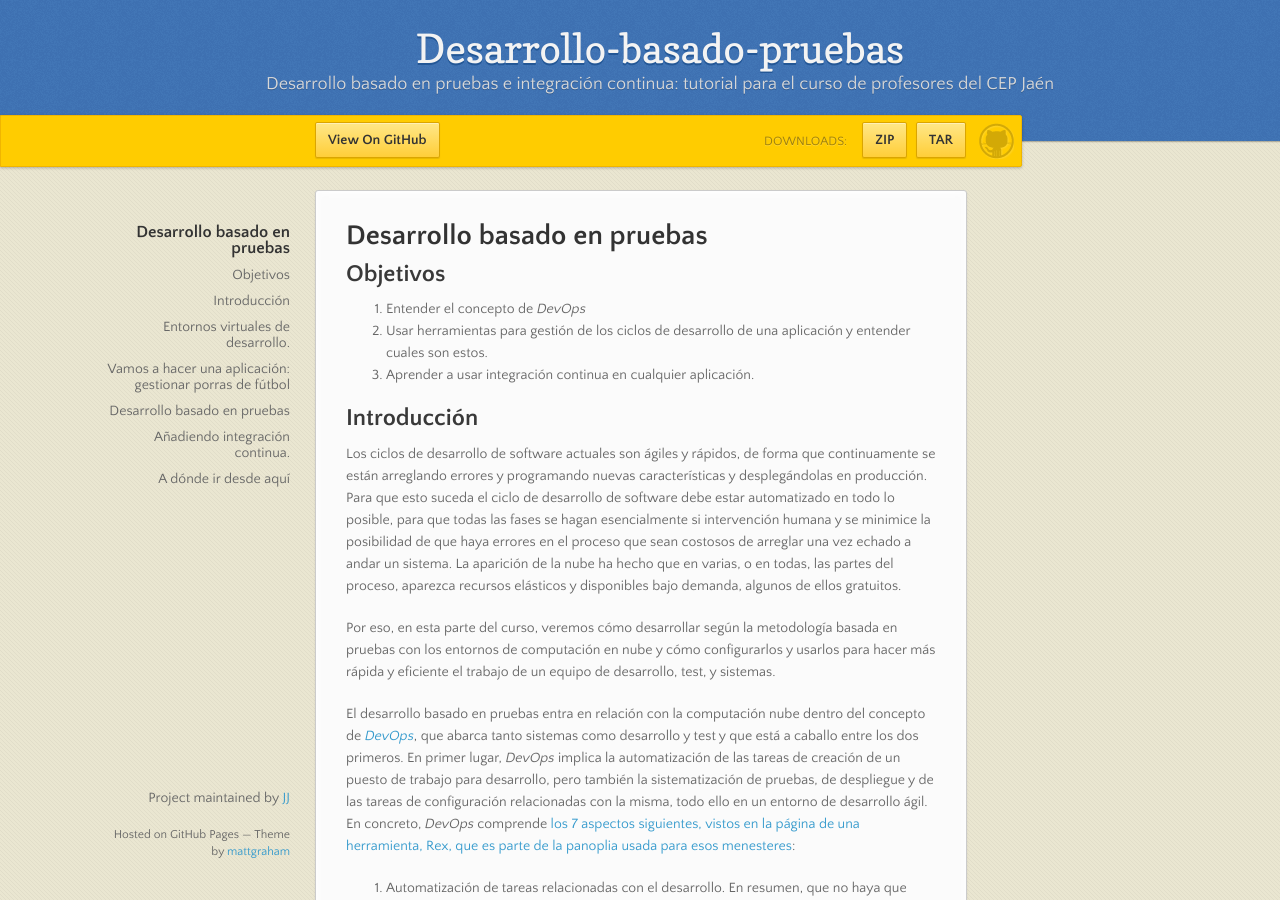
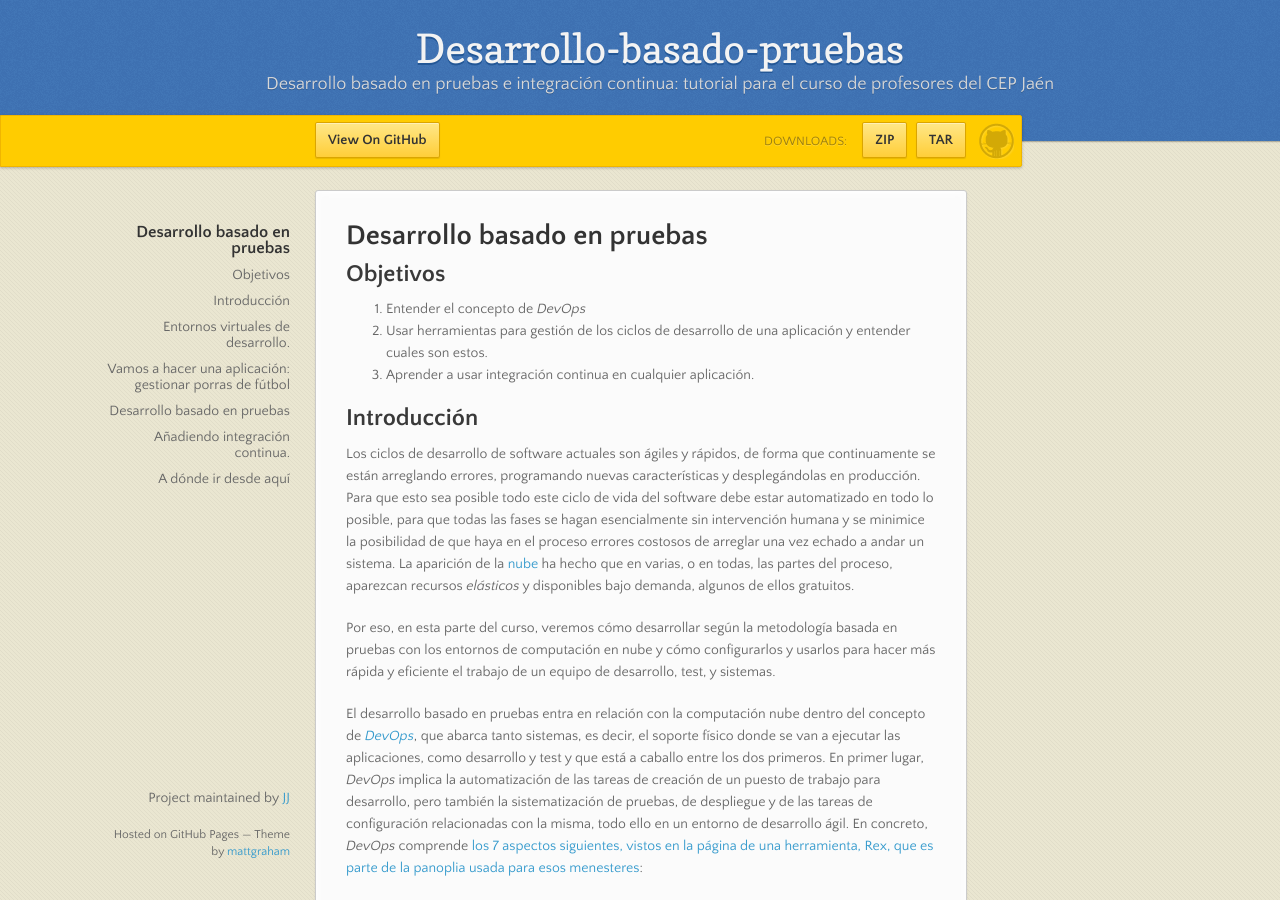
Before and after one commit to JJ/desarrollo-basado-pruebas, a Jekyll site: the page built from index.md, in a window 1280 px wide and 900 px high. Built offline with Jekyll 4.4.1, drawn with Linux system fonts in a browser that asks for light colours; nearby versions of some CDN libraries; some of the changed text lies outside the part shown.

Commit message:
Sync gh-pages with master

```diff
--- a/index.md
+++ b/index.md
@@ -14,14 +14,14 @@ Desarrollo basado en pruebas
 ## Introducción
 
 Los ciclos de desarrollo de software actuales son ágiles y rápidos, de
-forma que continuamente se están arreglando errores y programando
+forma que continuamente se están arreglando errores, programando
 nuevas características y desplegándolas en producción. Para que esto
-suceda el ciclo de desarrollo de software debe estar automatizado en
-todo lo posible, para que todas las fases se hagan esencialmente si
-intervención humana y se minimice la posibilidad de que haya errores
-en el proceso que sean costosos de arreglar una vez echado a andar un
-sistema. La aparición de la nube ha hecho que en varias, o en todas,
-las partes del proceso, aparezca recursos elásticos y disponibles bajo
+sea posible todo este ciclo de vida del software debe estar automatizado en
+todo lo posible, para que todas las fases se hagan esencialmente sin
+intervención humana y se minimice la posibilidad de que haya
+en el proceso errores costosos de arreglar una vez echado a andar un
+sistema. La aparición de la [nube](https://es.wikipedia.org/wiki/Computaci%C3%B3n_en_la_nube) ha hecho que en varias, o en todas,
+las partes del proceso, aparezcan recursos *elásticos* y disponibles bajo
 demanda, algunos de ellos gratuitos.
 
 Por eso, en esta parte del curso, veremos cómo desarrollar según la
@@ -32,7 +32,7 @@ test, y sistemas.
 
 El desarrollo basado en pruebas entra en relación con la computación nube dentro del concepto de
 [*DevOps*](http://en.wikipedia.org/wiki/DevOps), que
-abarca tanto sistemas como desarrollo y test y que está a caballo entre los dos primeros. En primer lugar, *DevOps* implica la automatización de las
+abarca tanto sistemas, es decir, el soporte físico donde se van a ejecutar las aplicaciones, como desarrollo y test y que está a caballo entre los dos primeros. En primer lugar, *DevOps* implica la automatización de las
 tareas de creación de un puesto de trabajo para desarrollo, pero
 también la sistematización de pruebas, de despliegue y de las tareas
 de configuración relacionadas con la misma, todo ello en un entorno de
@@ -105,7 +105,7 @@ virtuales de desarrollo* tales como:
 *  y [plenv](https://github.com/tokuhirom/plenv) y [perlbrew para Perl](http://perlbrew.pl).
 
 Generalmente, estos programa funcionan instalando binarios en
-directorios del usuario
+directorios del usuario y modificando el camino de ejecución para que se usen estas versiones en vez de las instaladas en el sistema.
 
 Una vez instalados, estos programas permiten instalar fácilmente
 nuevas versiones de tu lenguaje de programación (con las librerías
```
Also changed, not shown: other parts of index.md (+1 -1 lines), README.md.
